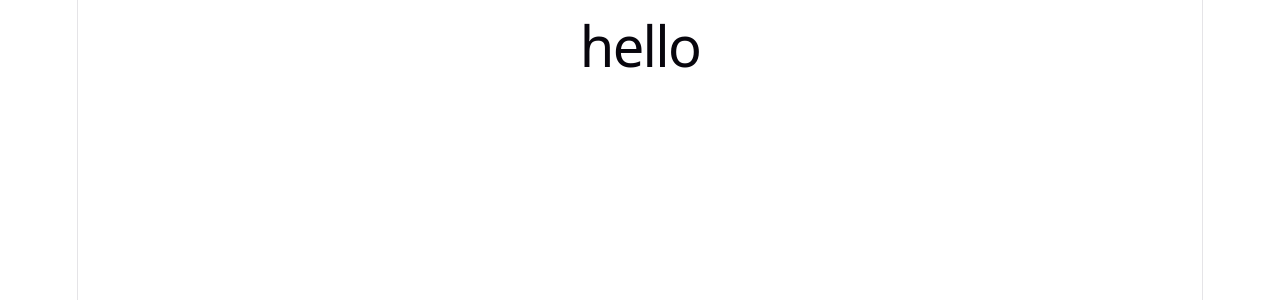
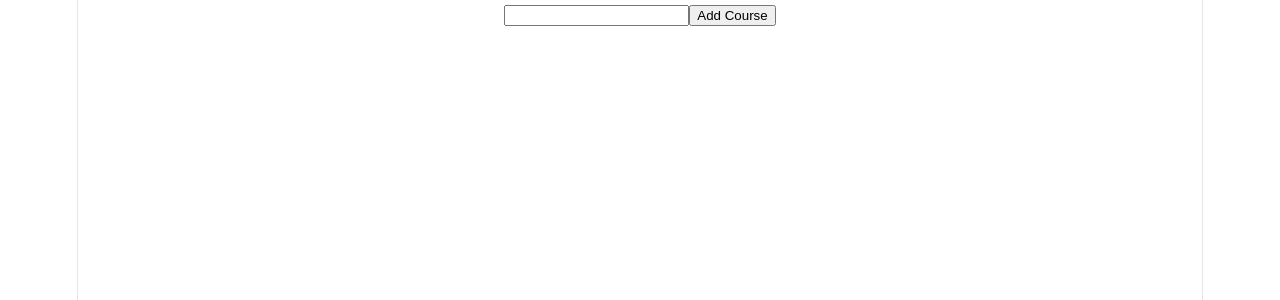
Before and after one commit to MohammadVaseti/React-Projects, a React (Vite) app in the folder 04-Lessons Project/Lessons/: page / in a window 1280 px wide. Shown: the top 300 px of the page. Built offline with nearby package versions, Linux system fonts and the light colour scheme.

Commit message:
repo updated

```diff
--- a/04-Lessons Project/Lessons/src/App.tsx
+++ b/04-Lessons Project/Lessons/src/App.tsx
@@ -3,7 +3,11 @@ import "./App.css";
 function App() {
   return (
     <>
-      <h1>hello</h1>
+      <div className="add-course">
+        <input type="text"></input>
+        <button type="button">Add Course</button>
+      </div>
+      <div className="list"></div>
     </>
   );
 }
```
